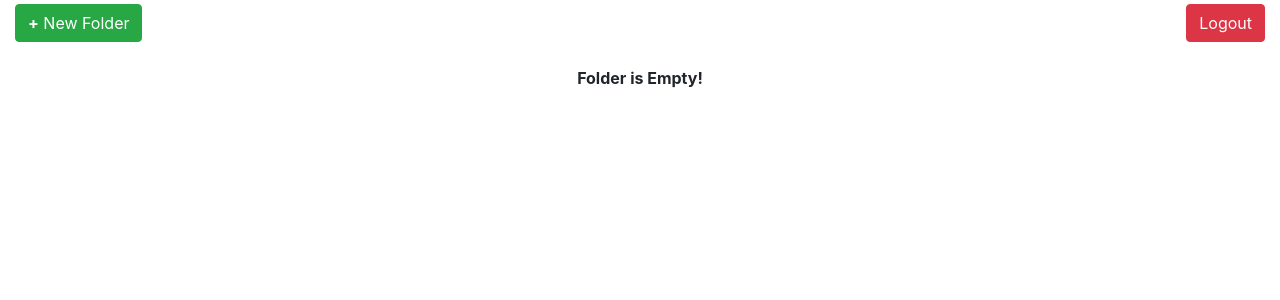
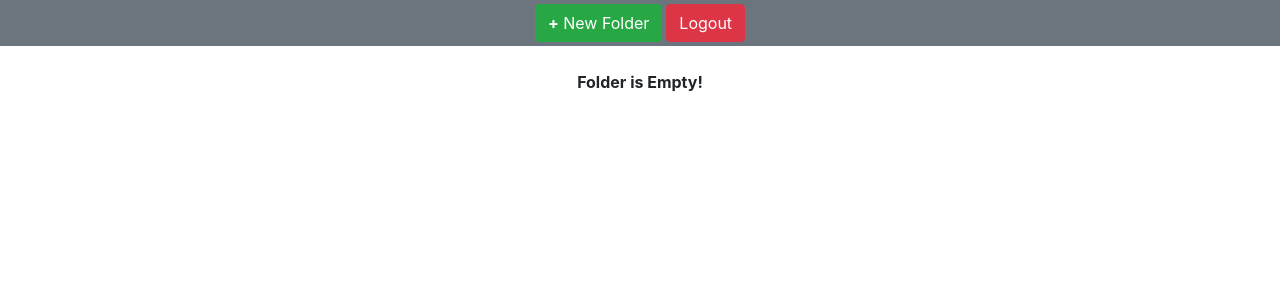
Before and after one commit to A-ASAD/EAD_S20_BSEF17M005, a PHP site: page /Home.php in a window 1280 px wide. Shown: the top 300 px of the page. Run offline with PHP 8.4, Linux system fonts and the light colour scheme; the visitor is signed in with stand-in values (Sample User, id 1); data that the repository does not hold is empty; some libraries are stand-ins or nearby versions.

Commit message:
// Removed folder text selection on dbClick // changed db table names as directed by sir

```diff
--- a/DB_API.php
+++ b/DB_API.php
@@ -4,8 +4,8 @@
         die("Error:".mysqli_connect_error());
 
     if($_REQUEST["action"] == "addFolder"){        //Add Folder
-        $query = "insert into folders(name, parent_id) select '".$_REQUEST["name"]."', ".$_REQUEST["parent"].
-        " where ( select name from folders where lower(name) = lower('".$_REQUEST["name"]."') and parent_id = '".$_REQUEST["parent"]."') is null";
+        $query = "insert into folder(folderName, parentFolderId) select '".$_REQUEST["name"]."', ".$_REQUEST["parent"].
+        " where ( select folderName from folder where lower(folderName) = lower('".$_REQUEST["name"]."') and parentFolderId = '".$_REQUEST["parent"]."') is null";
         $result = mysqli_query($conn, $query);
         if(mysqli_affected_rows($conn))
             echo mysqli_insert_id($conn);
@@ -13,7 +13,7 @@
             echo "Error";
     }
     else if($_REQUEST["action"] == "getFolders"){           // Get Folders
-        $query = "select id,name from folders where parent_id = ".$_REQUEST["parent"];
+        $query = "select folderId,folderName from folder where parentFolderId = ".$_REQUEST["parent"];
         $result = mysqli_query($conn, $query);
         if(mysqli_num_rows($result)){
             $result = mysqli_fetch_all($result);
--- a/Home.php
+++ b/Home.php
@@ -11,6 +11,11 @@
     <script src="https://cdnjs.cloudflare.com/ajax/libs/popper.js/1.16.0/umd/popper.min.js"></script>
     <script src="https://maxcdn.bootstrapcdn.com/bootstrap/4.4.1/js/bootstrap.min.js"></script>
     <style>
+        div {
+            -webkit-user-select: none;
+            -ms-user-select: none;
+            user-select: none;
+        }
         .selected {
             color: white;
             background-color: #267aff;
@@ -40,10 +45,10 @@ if (isset($_REQUEST["Logout"])) {
 
 <body>
     <div class="container-fluid">
-        <div class="float-right mt-1">
+        <div id="topNav" class="row justify-content-center p-1 bg-secondary">
+            <button id="modalBtn" class="btn btn-success mr-1" data-toggle="modal" data-target="#nF"><b>+</b> New Folder</button>
             <form><input type="submit" name="Logout" value="Logout" class="btn btn-danger"></form>
         </div>
-        <div><button id="modalBtn" class="btn btn-success mt-1" data-toggle="modal" data-target="#nF"><b>+</b> New Folder</button></div>
         <div id="main">
 
         </div>
```
